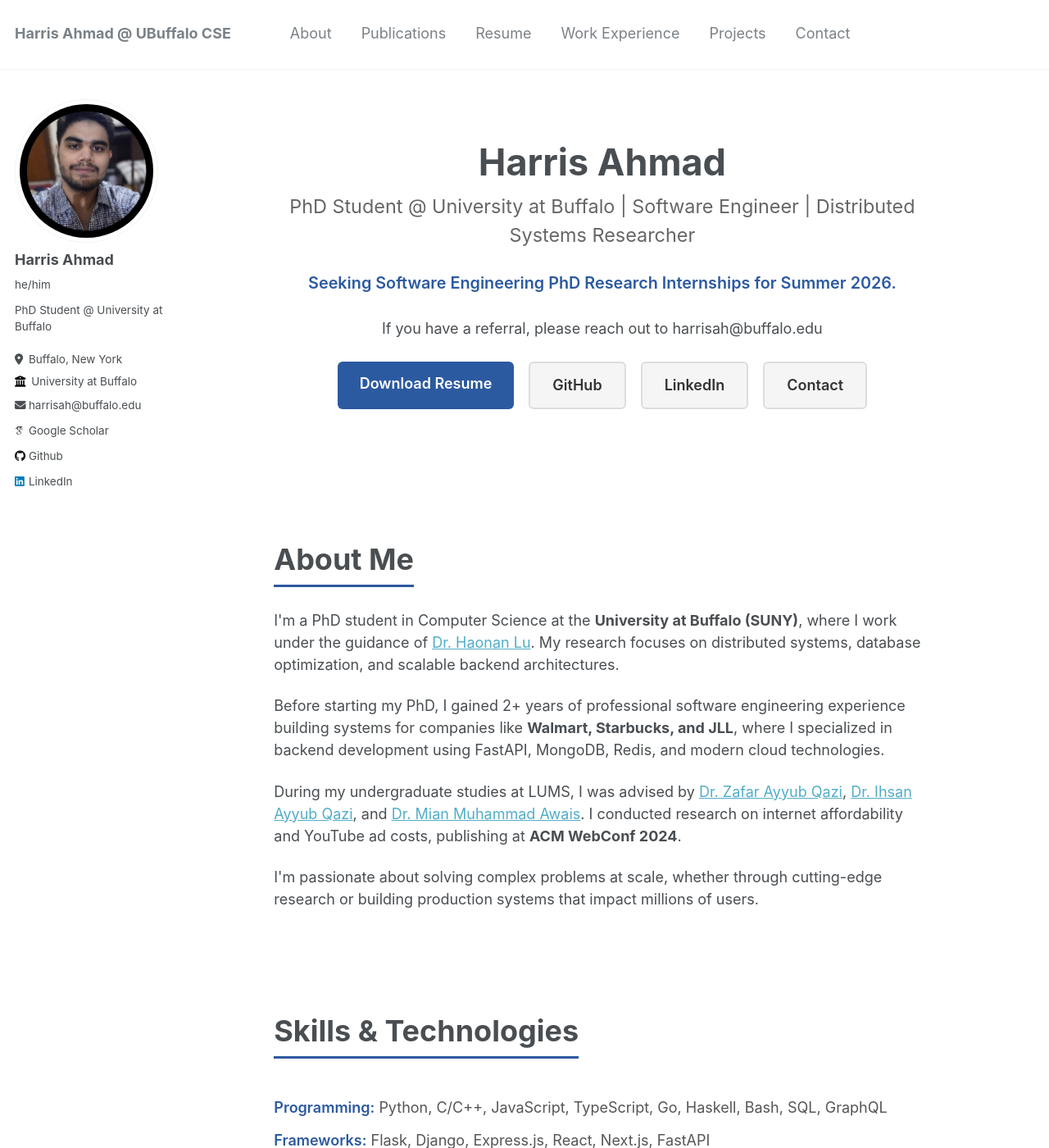
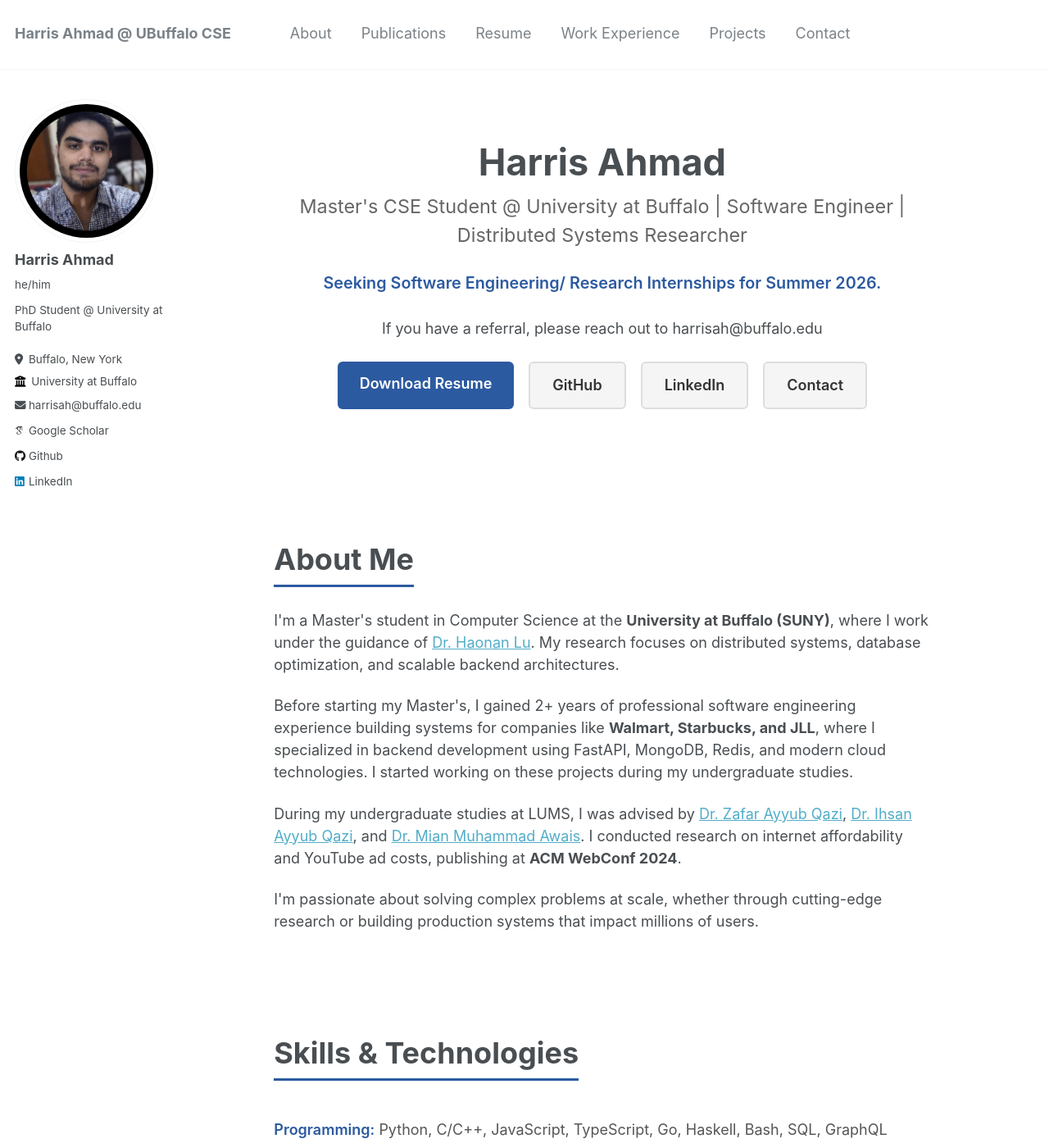
Before and after one commit to harris-ahmad/harris-ahmad.github.io, a Jekyll site: the page built from _pages/about.md, in a window 1280 px wide and 1400 px high. Shown: the whole window at 82% size. Built offline with Jekyll 4.4.1, drawn with Linux system fonts in a browser that asks for light colours; some web fonts are replaced; some of the changed text lies outside the part shown.

Commit message:
updated resume

```diff
--- a/_config.yml
+++ b/_config.yml
@@ -11,7 +11,7 @@
 title                    : "Harris Ahmad @ UBuffalo CSE"
 title_separator          : "-"
 name                     : &name "Harris Ahmad"
-description              : &description "PhD Student @ University at Buffalo | Software Engineer | Distributed Systems Researcher"
+description              : &description "Master's CSE @ University at Buffalo | Software Engineer | Distributed Systems Researcher"
 url                      : https://harris-ahmad.github.io
 baseurl                  : ""
 repository               : "harris-ahmad/harris-ahmad.github.io"
--- a/_pages/about.md
+++ b/_pages/about.md
@@ -1,15 +1,15 @@
 ---
 permalink: /
 title: ""
-excerpt: "PhD Student at University at Buffalo specializing in Distributed Systems and Database Optimization. Seeking Software Engineering PhD Research Internships for Summer 2026."
-description: "Harris Ahmad is a PhD student at University at Buffalo researching distributed systems and database optimization. Experienced software engineer seeking SWE research internships for Summer 2026. Skilled in Python, C++, Go, React, and cloud technologies."
+excerpt: "Master's Student at University at Buffalo specializing in Distributed Systems and Database Optimization. Seeking Software Engineering/ Research Internships for Summer 2026."
+description: "Harris Ahmad is a Master's student at University at Buffalo researching distributed systems and database optimization. Experienced software engineer seeking SWE research internships for Summer 2026. Skilled in Python, C++, Go, React, and cloud technologies."
 author_profile: true
 redirect_from:
   - /about/
   - /about.html
 header:
   og_image: /images/profile-pic.png
-keywords: "Harris Ahmad, PhD student, software engineer, distributed systems, database optimization, University at Buffalo, UBuffalo, research internship, summer 2026, Python developer, React developer, machine learning, computer science"
+keywords: "Harris Ahmad, Master's student, software engineer, distributed systems, database optimization, University at Buffalo, UBuffalo, research internship, summer 2026, Python developer, React developer, machine learning, computer science"
 ---
 
 <style>
@@ -252,8 +252,8 @@
 <!-- Hero Section -->
 <div class="hero-section">
   <h1>Harris Ahmad</h1>
-  <p class="tagline">PhD Student @ University at Buffalo | Software Engineer | Distributed Systems Researcher</p>
-  <p style="font-size: 1.1rem; color: #2c5aa0; font-weight: 600; margin-top: 0.5rem;">Seeking Software Engineering PhD Research Internships for Summer 2026.</p><p>If you have a referral, please
+  <p class="tagline">Master's CSE Student @ University at Buffalo | Software Engineer | Distributed Systems Researcher</p>
+  <p style="font-size: 1.1rem; color: #2c5aa0; font-weight: 600; margin-top: 0.5rem;">Seeking Software Engineering/ Research Internships for Summer 2026.</p><p>If you have a referral, please
   reach out to harrisah@buffalo.edu</p>
 
   <div class="hero-buttons">
@@ -267,9 +267,9 @@
 <!-- About Section -->
 <div class="section" id="about">
   <h2>About Me</h2>
-  <p>I'm a PhD student in Computer Science at the <strong>University at Buffalo (SUNY)</strong>, where I work under the guidance of <a href="https://sites.google.com/view/haonanlu/home" target="_blank">Dr. Haonan Lu</a>. My research focuses on distributed systems, database optimization, and scalable backend architectures.</p>
+  <p>I'm a Master's student in Computer Science at the <strong>University at Buffalo (SUNY)</strong>, where I work under the guidance of <a href="https://sites.google.com/view/haonanlu/home" target="_blank">Dr. Haonan Lu</a>. My research focuses on distributed systems, database optimization, and scalable backend architectures.</p>
 
-  <p>Before starting my PhD, I gained 2+ years of professional software engineering experience building systems for companies like <strong>Walmart, Starbucks, and JLL</strong>, where I specialized in backend development using FastAPI, MongoDB, Redis, and modern cloud technologies.</p>
+  <p>Before starting my Master's, I gained 2+ years of professional software engineering experience building systems for companies like <strong>Walmart, Starbucks, and JLL</strong>, where I specialized in backend development using FastAPI, MongoDB, Redis, and modern cloud technologies. I started working on these projects during my undergraduate studies.</p>
 
   <p>During my undergraduate studies at LUMS, I was advised by <a href="https://web.lums.edu.pk/~zafar/" target="_blank">Dr. Zafar Ayyub Qazi</a>, <a href="https://www.ihsanqazi.com/" target="_blank">Dr. Ihsan Ayyub Qazi</a>, and <a href="https://lums.edu.pk/lums_employee/516" target="_blank">Dr. Mian Muhammad Awais</a>. I conducted research on internet affordability and YouTube ad costs, publishing at <strong>ACM WebConf 2024</strong>.</p>
 
@@ -393,7 +393,7 @@
 <!-- Contact Section -->
 <div class="section" id="contact">
   <h2>Get In Touch</h2>
-  <p>I'm currently seeking <strong>software engineering PhD research internship opportunities</strong> for Summer 2026. Feel free to reach out!</p>
+  <p>I'm currently seeking <strong>software engineering/ research internship opportunities</strong> for Summer 2026. Feel free to reach out!</p>
 
   <p style="margin-top: 1rem;">
     <strong>Email:</strong> <a href="mailto:harrisah@buffalo.edu">harrisah@buffalo.edu</a><br>
```
Also changed, not shown: 1 other file.
